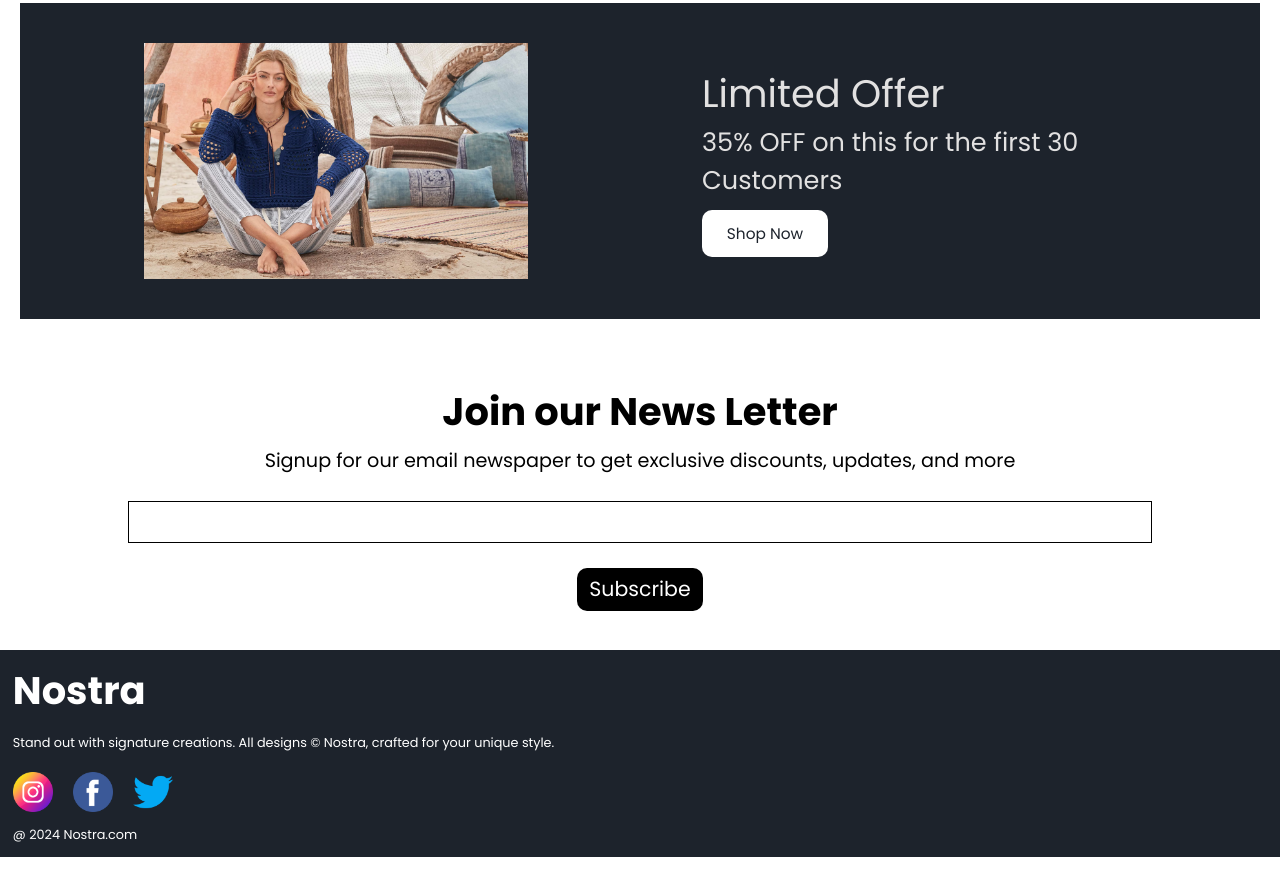
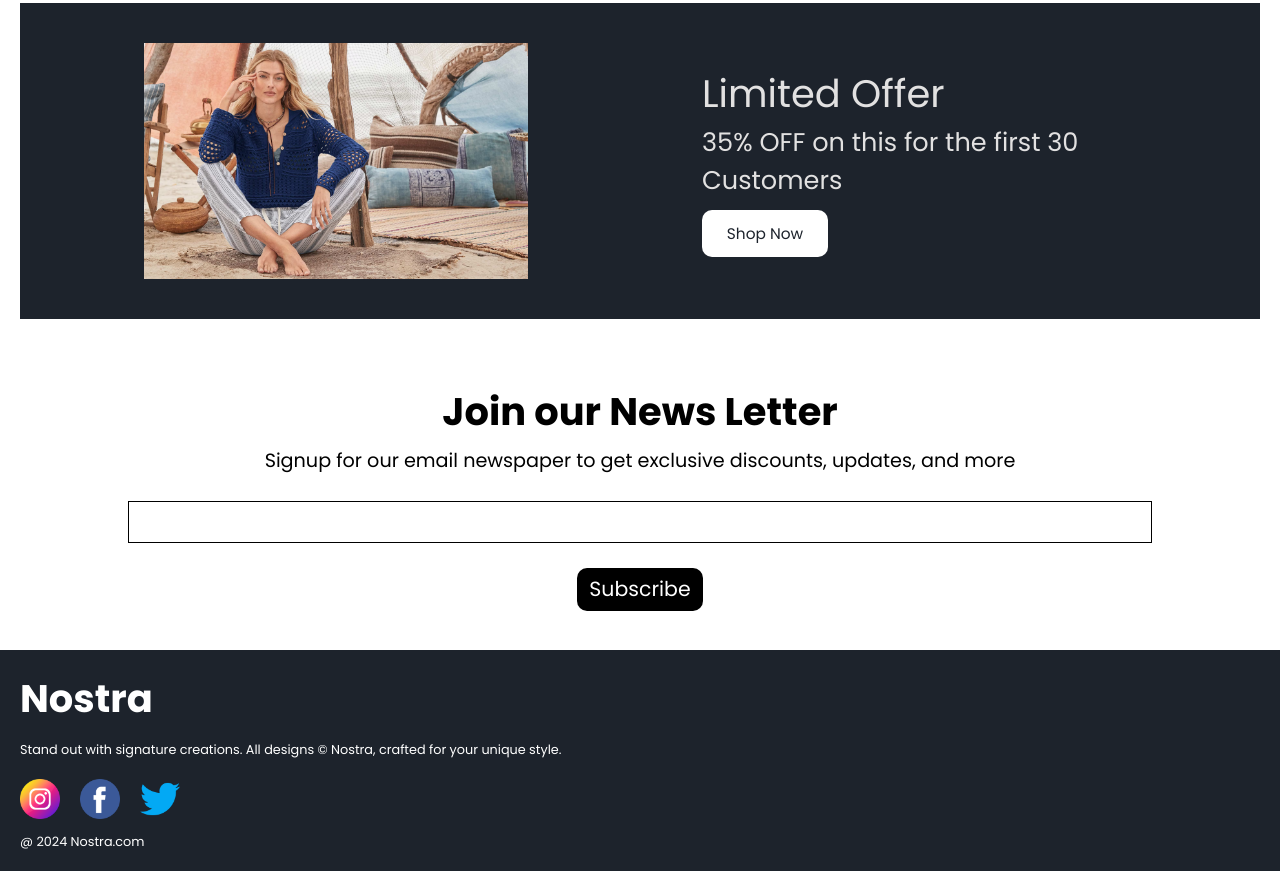
Before and after one commit to Addy1122/Nostra, a plain HTML site: page index.html in a window 1280 px wide. Shown: the part 1168-2039 px from the top of the page. Drawn offline with nearby package versions, Linux system fonts and the light colour scheme.

```diff
--- a/css/style.css
+++ b/css/style.css
@@ -325,12 +325,13 @@
     margin-bottom:1vw;
  }
  .copy-rights{
+    padding: 20px;
     margin-top: 3vw;
    background-color: #1D232C;
 
  }
  .copy-rights_sec{
-    padding: 1vw;
+
     color: white;
 
 
```
Also changed, not shown: contact.html (+1 -1 lines).
